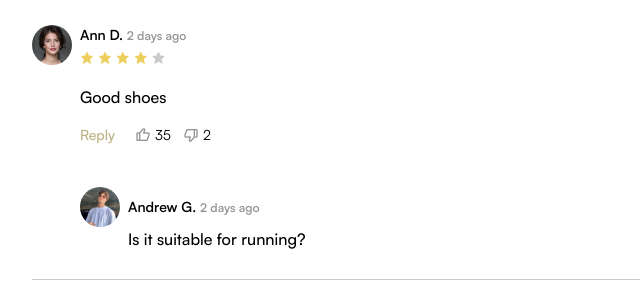
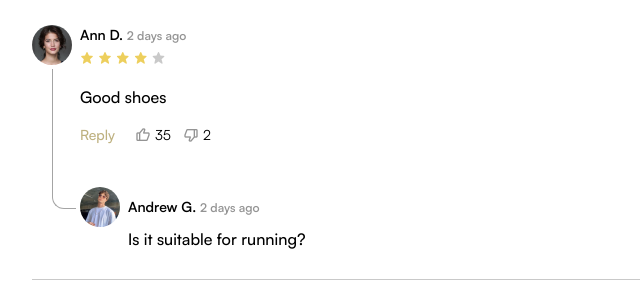
Before and after one commit to GeorgeDash/br-f, a website: page index.html in a window 1280 px wide. Shown: the part 1395-1679 px from the top of the page, 0-640 px from the left. Drawn offline with nearby package versions, Linux system fonts and the light colour scheme.

Commit message:
Finished the website!

```diff
--- a/index.html
+++ b/index.html
@@ -203,7 +203,7 @@
                 </div>
             </div>
             <div id="comments-rating-ad" class="w-full flex sm:flex-col lg:flex-row items-center justify-between mt-[72px]">
-                <div id="comments" class="h-full sm:w-full lg:w-3/5">
+                <div id="comments" class="h-full sm:w-full lg:w-3/5 relative">
                     <div class="heading-wrapper w-full flex justify-start space-x-7 sm:text-xl sm-m:text-2xl md:text-4xl font-bold text-dawn mb-10">
                         <a href="#" class="transition-all duration-375 hover:text-black">Details</a>
                         <a href="#" class="text-black">Reviews</a>
@@ -266,7 +266,7 @@
                             </div>
                         </div>
                     </div>
-                    <div class="connector"></div>
+                    <div id="connector" class="w-6 h-[140px] -z-30 border-l border-b rounded-bl-xl border-l-dawn border-b-dawn absolute sm:top-[65%] sm-l:top-[64.5%] left-5"></div>
                     <div id="reply" class="w-[calc(100%-48px)] pb-7 mt-3.5 ml-12">
                         <div class="profile w-fit flex justify-between">
                             <img src="/build/img/profiles/andrew.jpg" alt="andrew g" class="rounded-full size-10 mr-2">
```
Also changed, not shown: build/css/style.css.
